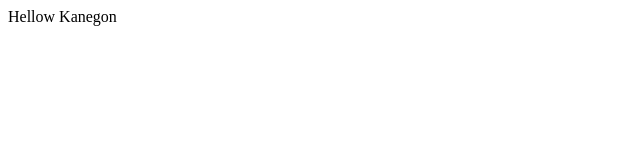
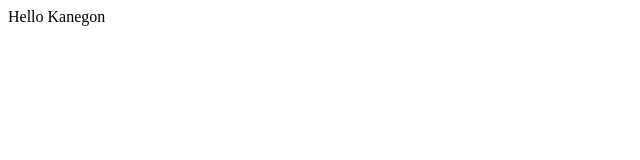
Before and after one commit to MoneyCashKanegon/kanegon, a plain HTML site: page index.html in a window 1280 px wide. Shown: the full height of the page, 0-640 px from the left. Drawn offline with Linux system fonts and the light colour scheme.

Commit message:
Update index.html

```diff
--- a/index.html
+++ b/index.html
@@ -3,9 +3,9 @@
 <head>
   <meta charset="utf-8">
   <meta name="viewport" content="width=device-width, initial-scale=1.0">
-  <title>Progate</title>
+  <title>Kanegon</title>
 </head>
   <body>
-    Hellow Kanegon
+    Hello Kanegon
   </body>
 </html>
```
